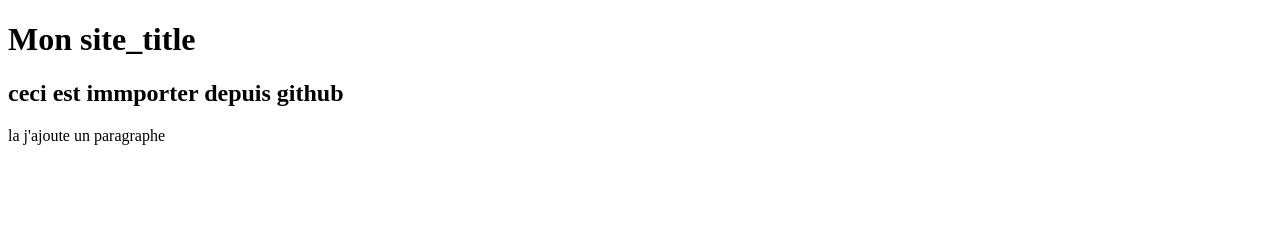
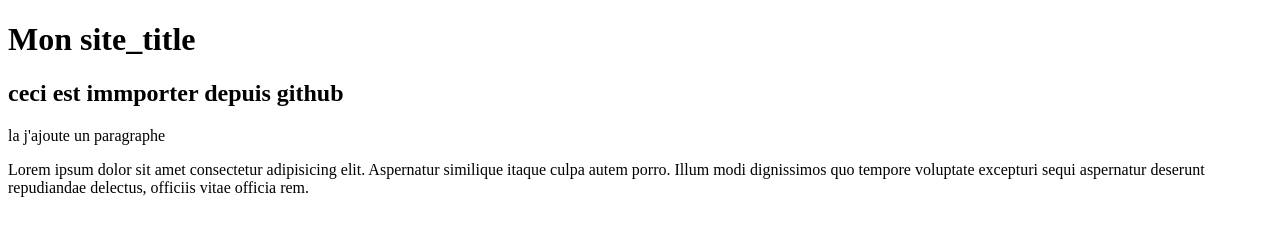
Before and after one commit to vozoul/campus-git, a plain HTML site: page index.html in a window 1280 px wide. Drawn offline with Linux system fonts and the light colour scheme.

Commit message:
retour a la normale

```diff
--- a/index.html
+++ b/index.html
@@ -2,6 +2,7 @@
 <html lang="en">
 <head>
     <meta charset="UTF-8">
+    <meta name="viewport" content="width=device-width, initial-scale=1.0">
     <meta http-equiv="X-UA-Compatible" content="ie=edge">
     <title>Document</title>
 </head>
@@ -9,5 +10,6 @@
     <h1 class="site_title">Mon site_title</h1>
     <h2>ceci est immporter depuis github</h2>
     <p>la j'ajoute un paragraphe</p>
+    <p>Lorem ipsum dolor sit amet consectetur adipisicing elit. Aspernatur similique itaque culpa autem porro. Illum modi dignissimos quo tempore voluptate excepturi sequi aspernatur deserunt repudiandae delectus, officiis vitae officia rem.</p>
 </body>
 </html>
```
